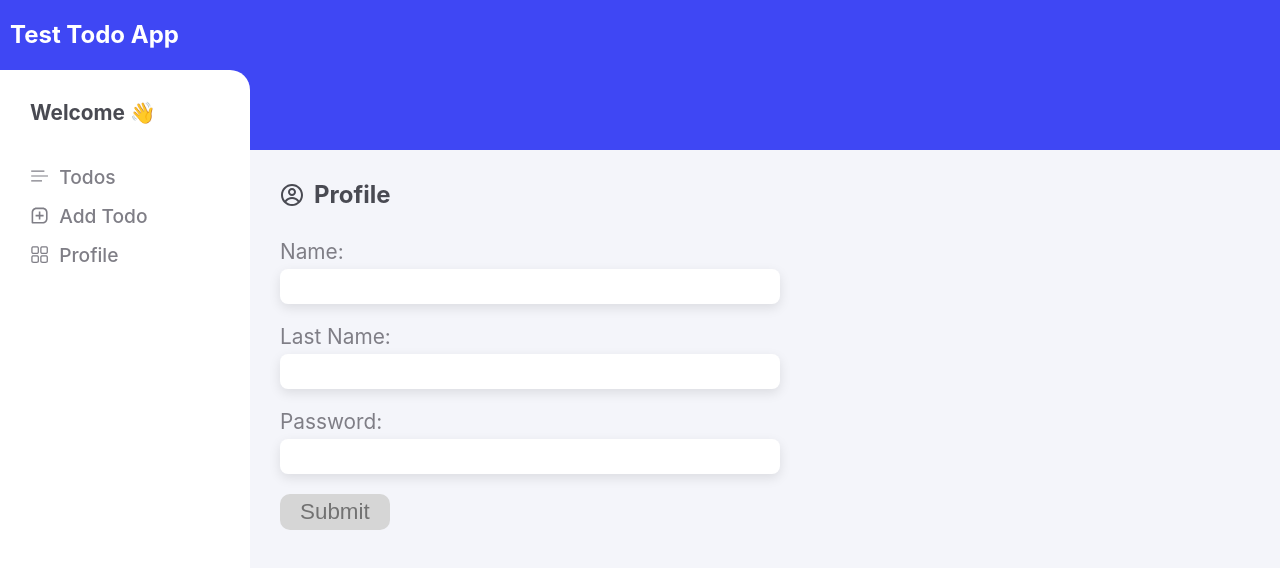
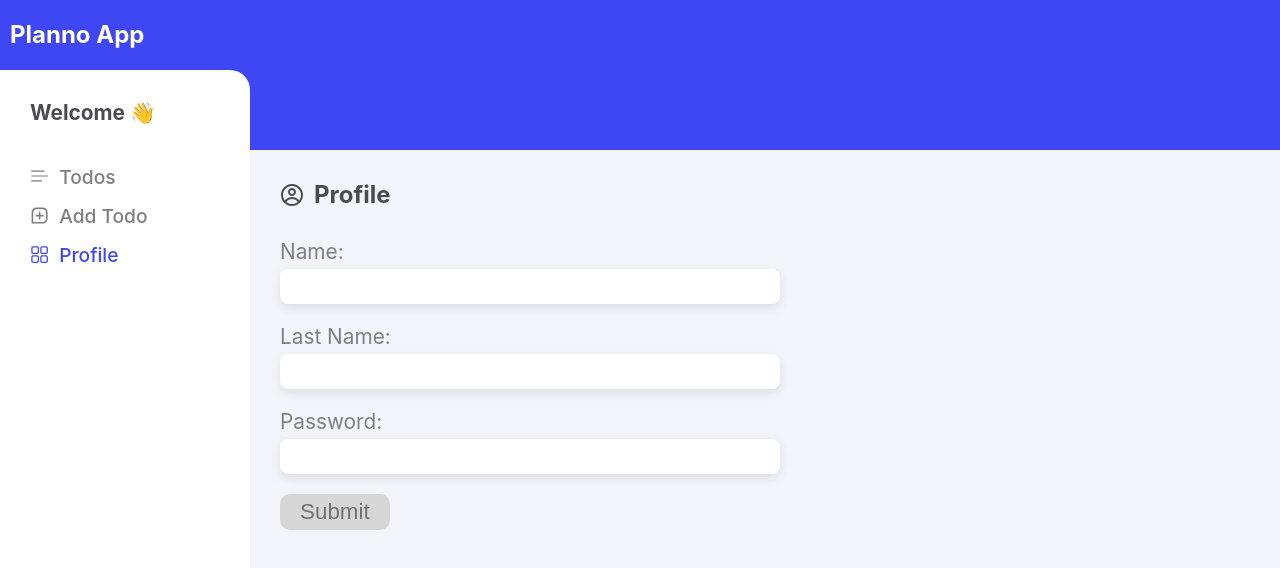
Before and after one commit to saber-khanpayeh/todo-next-app, a Next.js app: page /profile in a window 1280 px wide. Shown: the top 568 px of the page. Built offline with nearby package versions, Linux system fonts and the light colour scheme; no server answers.

Commit message:
sidebar has refactor

```diff
--- /dev/null
+++ b/components/element/Sidebar.js
@@ -0,0 +1,29 @@
+import Link from "next/link";
+import { useRouter } from "next/router";
+import React from "react";
+import { BiMessageSquareAdd } from "react-icons/bi";
+import { RxDashboard } from "react-icons/rx";
+import { VscListSelection } from "react-icons/vsc";
+
+function Sidebar() {
+    const router=useRouter();
+    const pathname=router.pathname;
+  return (
+    <ul>
+      <li className={pathname==="/"?"selected":null}>
+        <VscListSelection />
+        <Link href="/">Todos</Link>
+      </li>
+      <li className={pathname==="/add-todo"?"selected":null}>
+        <BiMessageSquareAdd />
+        <Link href="/add-todo">Add Todo</Link>
+      </li>
+      <li className={pathname==="/profile"||pathname==="/edit-profile"?"selected":null}>
+        <RxDashboard />
+        <Link href="/profile">Profile</Link>
+      </li>
+    </ul>
+  );
+}
+
+export default Sidebar;
--- a/components/layout/Layout.js
+++ b/components/layout/Layout.js
@@ -5,6 +5,7 @@ import { BiMessageSquareAdd } from "react-icons/bi";
 import { FiLogOut } from "react-icons/fi";
 import { RxDashboard } from "react-icons/rx";
 import { VscListSelection } from "react-icons/vsc";
+import Sidebar from "../element/Sidebar";
 
 function Layout({children}) {
   const {status}=useSession();
@@ -14,26 +15,13 @@ function Layout({children}) {
   return (
     <div className="container">
       <header>
-        <p>Test Todo App</p>
+        <p>Planno App</p>
         {status==="authenticated"?<button onClick={logoutHandler}>Logout<FiLogOut/></button>:null}
       </header>
       <div className="container--main">
         <aside>
           <p>Welcome 👋</p>
-          <ul>
-            <li>
-                <VscListSelection/>
-              <Link href="/">Todos</Link>
-            </li>
-            <li>
-                <BiMessageSquareAdd/>
-              <Link href="/add-todo">Add Todo</Link>
-            </li>
-            <li>
-                <RxDashboard/>
-              <Link href="/profile">Profile</Link>
-            </li>
-          </ul>
+          <Sidebar/>
         </aside>
         <section>{children}</section>
       </div>
--- a/components/module/Tasks.js
+++ b/components/module/Tasks.js
@@ -44,7 +44,7 @@ function Tasks({ data, fetchTodos, next, back }) {
             </button>
           </div>
           <span className={task.status}></span>
-          <RiMastodonLine />
+          <RiMastodonLine className="svg" />
           <h4>{task.title}</h4>
           <div className="tasks__card--bottom">
             {back ? (
--- a/styles/globals.css
+++ b/styles/globals.css
@@ -72,7 +72,9 @@ aside li {
 aside li a {
   margin-left: 10px;
 }
-
+aside li.selected a,aside li.selected svg{
+  color: #3f47f4;
+}
 li {
   list-style: none;
 }
@@ -312,8 +314,12 @@ button {
   width: 50%;
   height: 3px;
   display: block;
-  margin-bottom: 30px;
+  margin-bottom: 25px;
   border-radius: 2px;
+}
+.tasks .tasks__card .svg{
+  font-size: 1.2rem;
+  margin-bottom: 10px;
 }
 
 .tasks .tasks__card span.todo {
```
